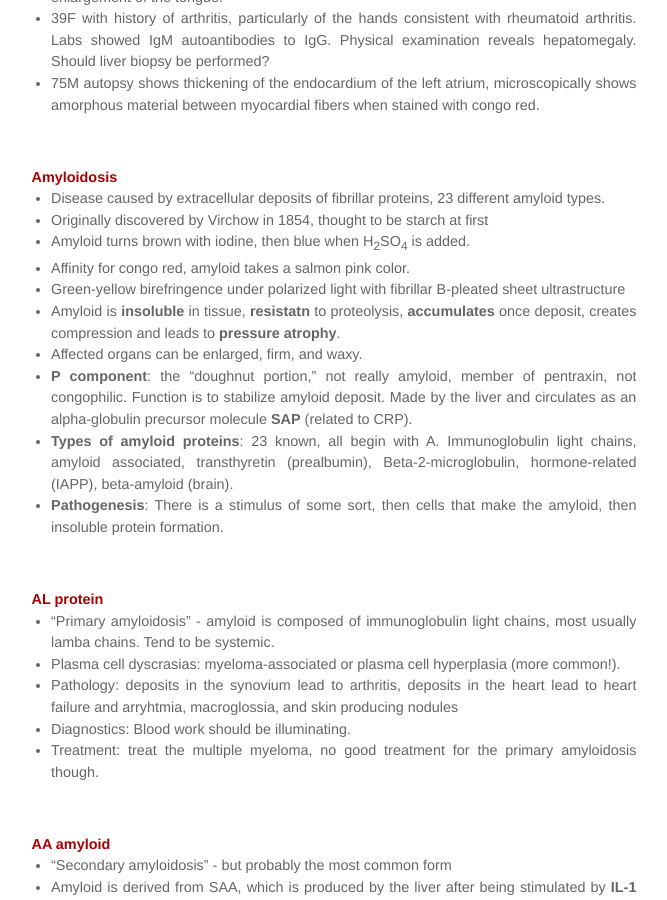
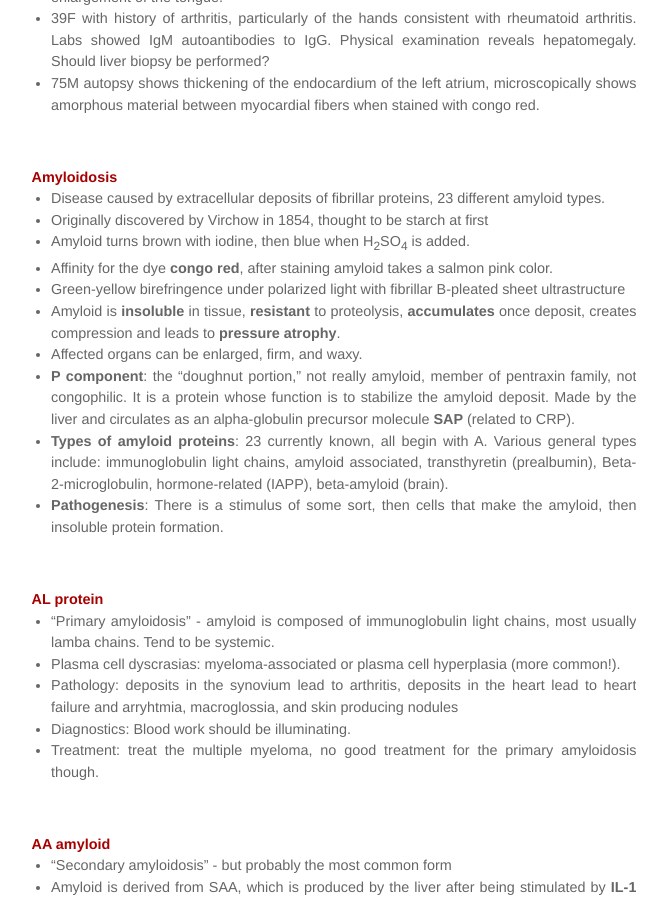
Before and after one commit to bquarant/wip, a Jekyll site: the page built from _posts/2014-02-04-amyloidosis.md, in a window 1280 px wide and 900 px high, scrolled down 366 px. Shown: the whole window, without its empty margins (306-973 px from the left). Built offline with Jekyll 4.4.1, drawn with Linux system fonts in a browser that asks for light colours; comment, search, counter and statistics services are not loaded.

```diff
--- a/_posts/2014-02-04-amyloidosis.md
+++ b/_posts/2014-02-04-amyloidosis.md
@@ -26,12 +26,12 @@ categories: pathology
 - Disease caused by extracellular deposits of fibrillar proteins, 23 different amyloid types.
 - Originally discovered by Virchow in 1854, thought to be starch at first
 - Amyloid turns brown with iodine, then blue when H<sub>2</sub>SO<sub>4</sub> is added.
-- Affinity for congo red, amyloid takes a salmon pink color.
+- Affinity for the dye **congo red**, after staining amyloid takes a salmon pink color.
 - Green-yellow birefringence under polarized light with fibrillar B-pleated sheet ultrastructure
-- Amyloid is **insoluble** in tissue, **resistatn** to proteolysis, **accumulates** once deposit, creates compression and leads to **pressure atrophy**.
+- Amyloid is **insoluble** in tissue, **resistant** to proteolysis, **accumulates** once deposit, creates compression and leads to **pressure atrophy**.
 - Affected organs can be enlarged, firm, and waxy.
-- **P component**: the "doughnut portion," not really amyloid, member of pentraxin, not congophilic. Function is to stabilize amyloid deposit. Made by the liver and circulates as an alpha-globulin precursor molecule **SAP** (related to CRP).
-- **Types of amyloid proteins**: 23 known, all begin with A. Immunoglobulin light chains, amyloid associated, transthyretin (prealbumin), Beta-2-microglobulin, hormone-related (IAPP), beta-amyloid (brain).
+- **P component**: the "doughnut portion," not really amyloid, member of pentraxin family, not congophilic. It is a protein whose function is to stabilize the amyloid deposit. Made by the liver and circulates as an alpha-globulin precursor molecule **SAP** (related to CRP).
+- **Types of amyloid proteins**: 23 currently known, all begin with A. Various general types include: immunoglobulin light chains, amyloid associated, transthyretin (prealbumin), Beta-2-microglobulin, hormone-related (IAPP), beta-amyloid (brain).
 - **Pathogenesis**: There is a stimulus of some sort, then cells that make the amyloid, then insoluble protein formation.
 
 <span><br></span>
```
Also changed, not shown: _posts/2014-02-03-principles-of-inflammation.md (+4 -4 lines), _posts/2014-02-04-introduction-to-neoplasia.md (added, +83 -0 lines), 4 other files.
